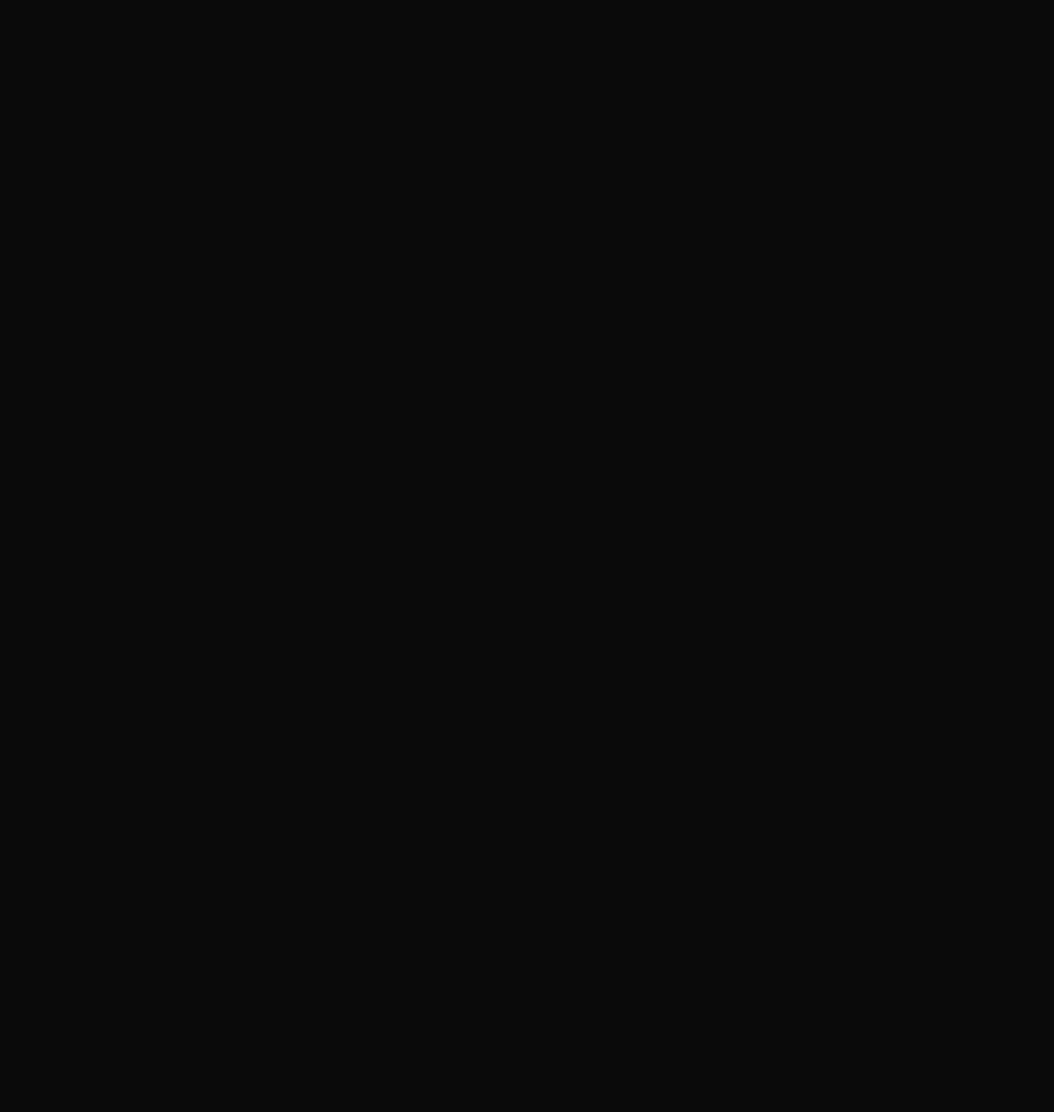
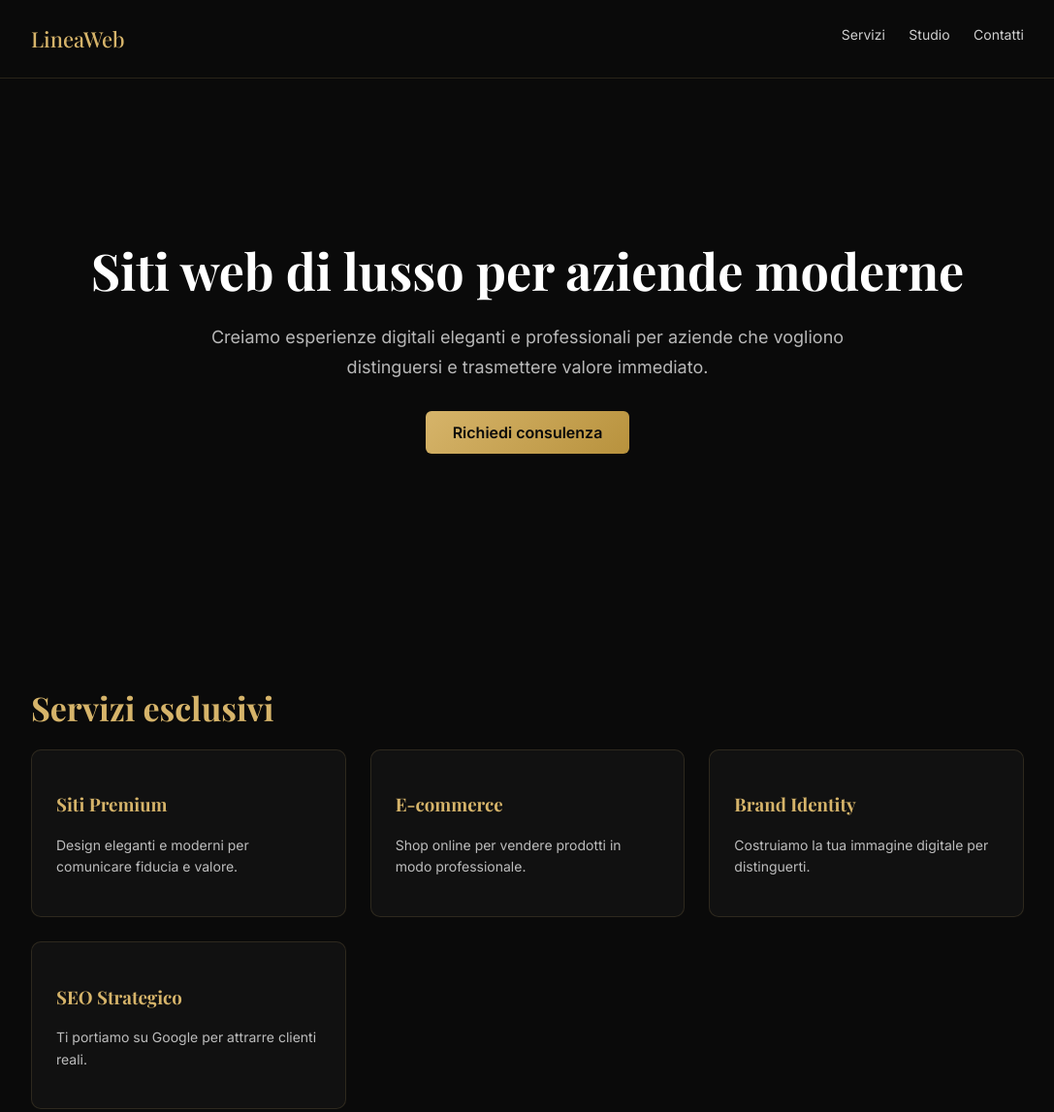
Before and after one commit to LineaWeb1/lineaweb, a plain HTML site: page index.html in a window 1280 px wide. Shown: the top 1147 px of the page at 97% size, without its empty margins (96-1183 px from the left). Before the commit the page ends 800 px from the top, so only its background shows below. Drawn offline with nearby package versions, Linux system fonts and the light colour scheme.

```diff
--- a/index.html
+++ b/index.html
@@ -36,4 +36,171 @@
   }
 
   nav a:hover {
-    color: #d6b46a
+    color: #d6b46a;
+  }
+
+  .hero {
+    text-align: center;
+    padding: 120px 10%;
+  }
+
+  .hero h1 {
+    font-family: 'Playfair Display', serif;
+    font-size: 52px;
+    color: #ffffff;
+    margin-bottom: 20px;
+  }
+
+  .hero p {
+    max-width: 700px;
+    margin: auto;
+    color: #b8b8b8;
+    font-size: 18px;
+    line-height: 1.7;
+  }
+
+  .btn {
+    margin-top: 30px;
+    display: inline-block;
+    padding: 12px 28px;
+    background: linear-gradient(135deg, #d6b46a, #b8923d);
+    color: #0a0a0a;
+    text-decoration: none;
+    border-radius: 6px;
+    font-weight: 600;
+  }
+
+  section {
+    padding: 90px 10%;
+  }
+
+  h2 {
+    font-family: 'Playfair Display', serif;
+    font-size: 34px;
+    color: #d6b46a;
+    margin-bottom: 20px;
+  }
+
+  .grid {
+    display: grid;
+    grid-template-columns: repeat(auto-fit, minmax(250px, 1fr));
+    gap: 25px;
+  }
+
+  .card {
+    background: #111;
+    padding: 25px;
+    border: 1px solid rgba(214,180,106,0.15);
+    border-radius: 10px;
+  }
+
+  .card h3 {
+    color: #d6b46a;
+    font-family: 'Playfair Display', serif;
+  }
+
+  .card p {
+    color: #bdbdbd;
+    font-size: 14px;
+    line-height: 1.6;
+  }
+
+  .about {
+    background: #0d0d0d;
+    border-top: 1px solid rgba(214,180,106,0.1);
+    border-bottom: 1px solid rgba(214,180,106,0.1);
+  }
+
+  form {
+    max-width: 500px;
+  }
+
+  input, textarea {
+    width: 100%;
+    padding: 12px;
+    margin-bottom: 12px;
+    background: #111;
+    border: 1px solid rgba(214,180,106,0.2);
+    color: #fff;
+    border-radius: 6px;
+  }
+
+  footer {
+    text-align: center;
+    padding: 30px;
+    font-size: 13px;
+    color: #777;
+  }
+</style>
+</head>
+
+<body>
+
+<header>
+  <div class="logo">LineaWeb</div>
+  <nav>
+    <a href="#servizi">Servizi</a>
+    <a href="#chi">Studio</a>
+    <a href="#contatti">Contatti</a>
+  </nav>
+</header>
+
+<section class="hero">
+  <h1>Siti web di lusso per aziende moderne</h1>
+  <p>
+    Creiamo esperienze digitali eleganti e professionali per aziende che vogliono distinguersi e trasmettere valore immediato.
+  </p>
+  <a class="btn" href="#contatti">Richiedi consulenza</a>
+</section>
+
+<section id="servizi">
+  <h2>Servizi esclusivi</h2>
+
+  <div class="grid">
+    <div class="card">
+      <h3>Siti Premium</h3>
+      <p>Design eleganti e moderni per comunicare fiducia e valore.</p>
+    </div>
+
+    <div class="card">
+      <h3>E-commerce</h3>
+      <p>Shop online per vendere prodotti in modo professionale.</p>
+    </div>
+
+    <div class="card">
+      <h3>Brand Identity</h3>
+      <p>Costruiamo la tua immagine digitale per distinguerti.</p>
+    </div>
+
+    <div class="card">
+      <h3>SEO Strategico</h3>
+      <p>Ti portiamo su Google per attrarre clienti reali.</p>
+    </div>
+  </div>
+</section>
+
+<section id="chi" class="about">
+  <h2>Lo Studio</h2>
+  <p style="max-width:800px;">
+    LineaWeb è uno studio digitale che crea siti web premium, eleganti e orientati ai risultati.
+    L’obiettivo è trasformare la tua presenza online in uno strumento di crescita reale.
+  </p>
+</section>
+
+<section id="contatti">
+  <h2>Contatto</h2>
+
+  <form>
+    <input type="text" placeholder="Nome">
+    <input type="email" placeholder="Email">
+    <textarea rows="5" placeholder="Descrivi il tuo progetto"></textarea>
+    <button class="btn" type="submit">Invia richiesta</button>
+  </form>
+</section>
+
+<footer>
+  © LineaWeb Studio — Tutti i diritti riservati
+</footer>
+
+</body>
+</html>
```
